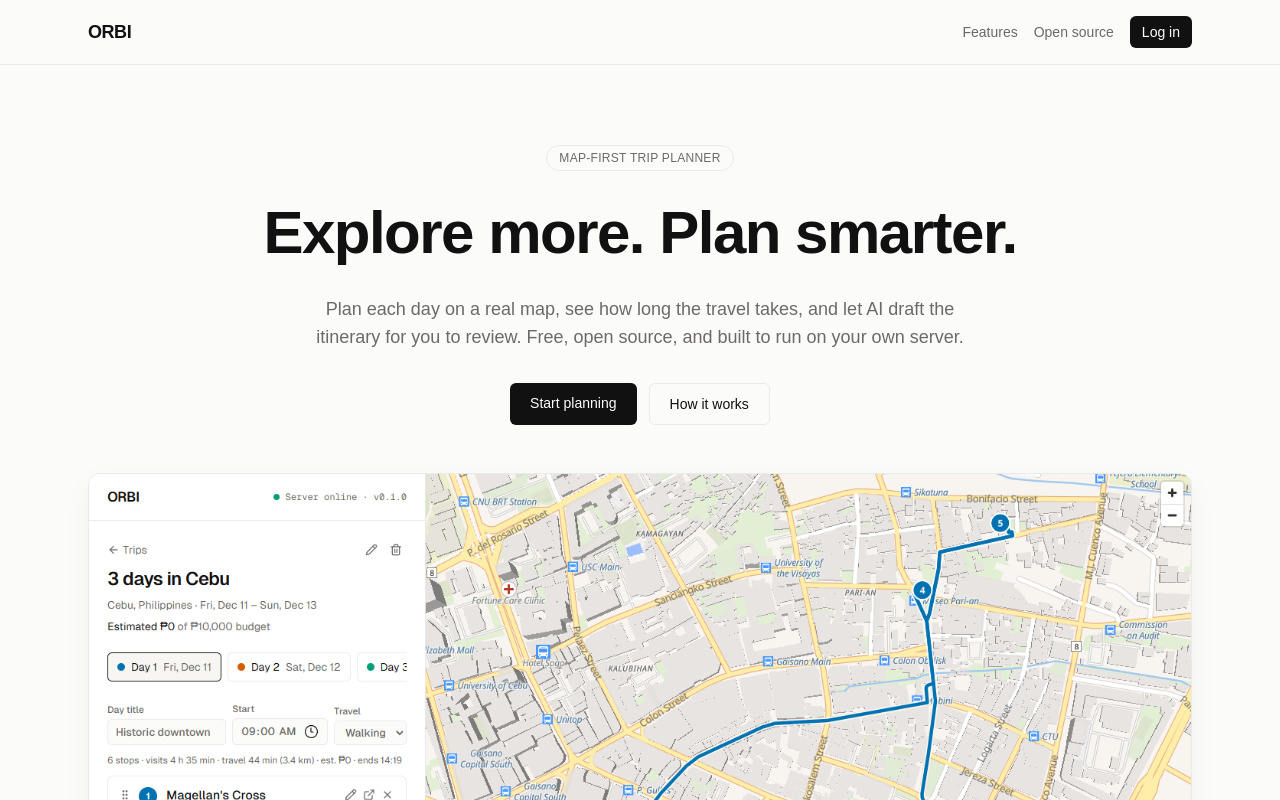
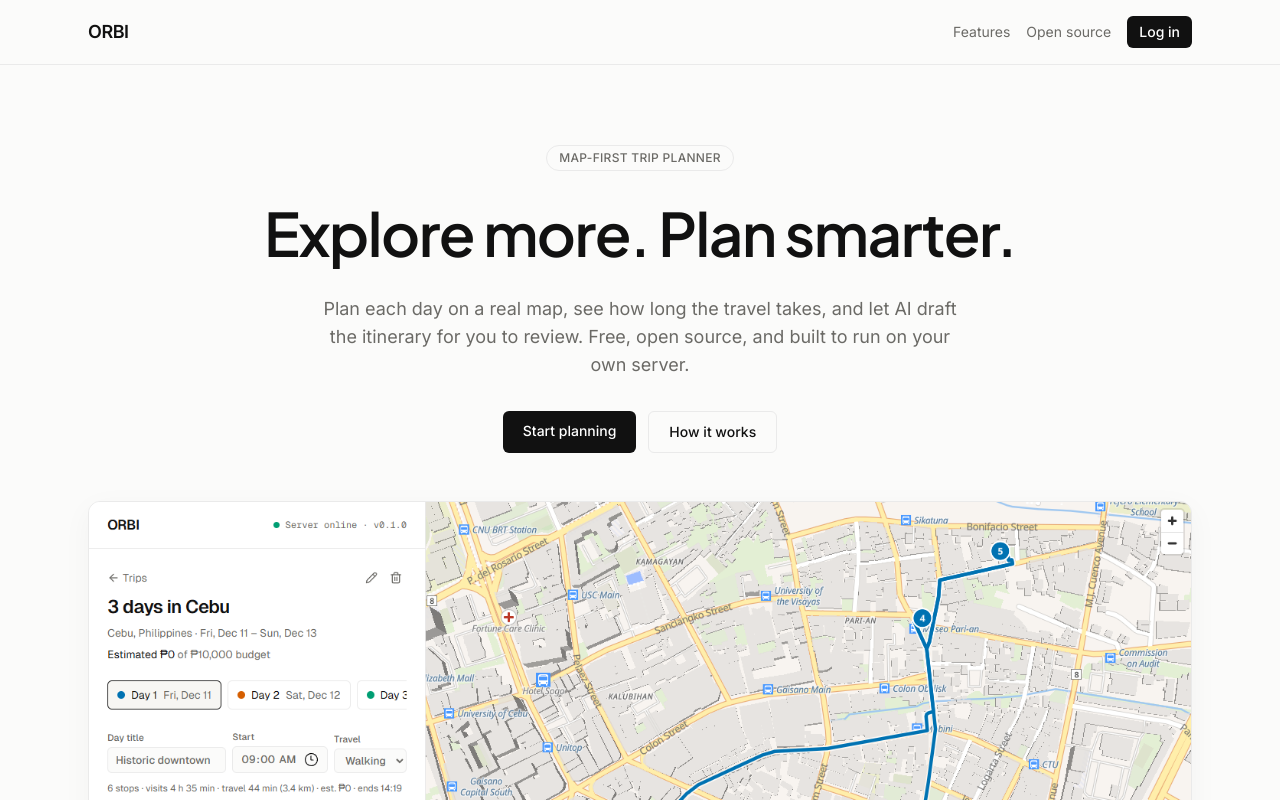
Before and after one commit to kaizenics/orbi, a Next.js app in the folder apps/web/: page / in a window 1280 px wide. Shown: the top 800 px of the page. Built offline with nearby package versions, Linux system fonts and the light colour scheme; no server answers; a web font is replaced by a local one.

Commit message:
feat(web): Inter for text and Plus Jakarta Sans for headings
Co-Authored-By: Claude Opus 5.5 <noreply@anthropic.com>

```diff
--- a/apps/web/app/globals.css
+++ b/apps/web/app/globals.css
@@ -5,11 +5,17 @@
 @custom-variant dark (&:where([data-theme="dark"], [data-theme="dark"] *));
 
 @theme inline {
-  --font-sans: var(--font-geist-sans), "Helvetica Neue", sans-serif;
+  --font-sans: var(--font-brand-sans), "Helvetica Neue", sans-serif;
+  --font-heading: var(--font-brand-heading), var(--font-brand-sans), sans-serif;
   --font-mono: var(--font-geist-mono), ui-monospace, monospace;
 }
 
 @layer base {
+  h1,
+  h2,
+  h3 {
+    @apply font-heading;
+  }
   * {
     @apply border-border;
   }
--- a/apps/web/app/layout.tsx
+++ b/apps/web/app/layout.tsx
@@ -1,11 +1,15 @@
 import type { Metadata } from "next";
+import { Inter, Plus_Jakarta_Sans } from "next/font/google";
 import localFont from "next/font/local";
 import { APP_NAME, APP_TAGLINE } from "@orbi/core";
 import { themeInitScript } from "@/lib/theme";
 import { Providers } from "./providers";
 import "./globals.css";
 
-const geistSans = localFont({ src: "./fonts/GeistVF.woff", variable: "--font-geist-sans" });
+// Self-hosted at build time by next/font (no request to Google from visitors' browsers).
+// Inter for text, Plus Jakarta Sans for headings and the wordmark.
+const sans = Inter({ subsets: ["latin", "latin-ext"], variable: "--font-brand-sans" });
+const heading = Plus_Jakarta_Sans({ subsets: ["latin", "latin-ext"], variable: "--font-brand-heading" });
 const geistMono = localFont({ src: "./fonts/GeistMonoVF.woff", variable: "--font-geist-mono" });
 
 export const metadata: Metadata = {
@@ -20,7 +24,7 @@ export default function RootLayout({ children }: Readonly<{ children: React.Reac
       <head>
         <script dangerouslySetInnerHTML={{ __html: themeInitScript }} />
       </head>
-      <body className={`${geistSans.variable} ${geistMono.variable}`}>
+      <body className={`${sans.variable} ${heading.variable} ${geistMono.variable}`}>
         <Providers>{children}</Providers>
       </body>
     </html>
```
